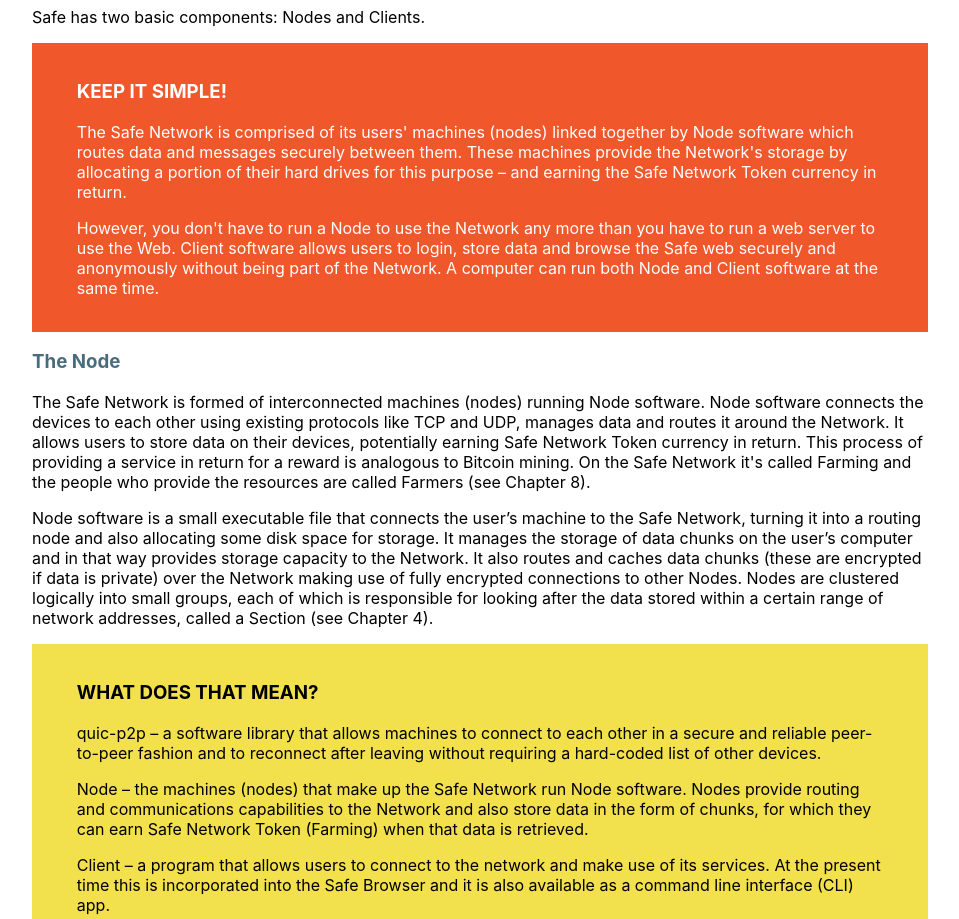
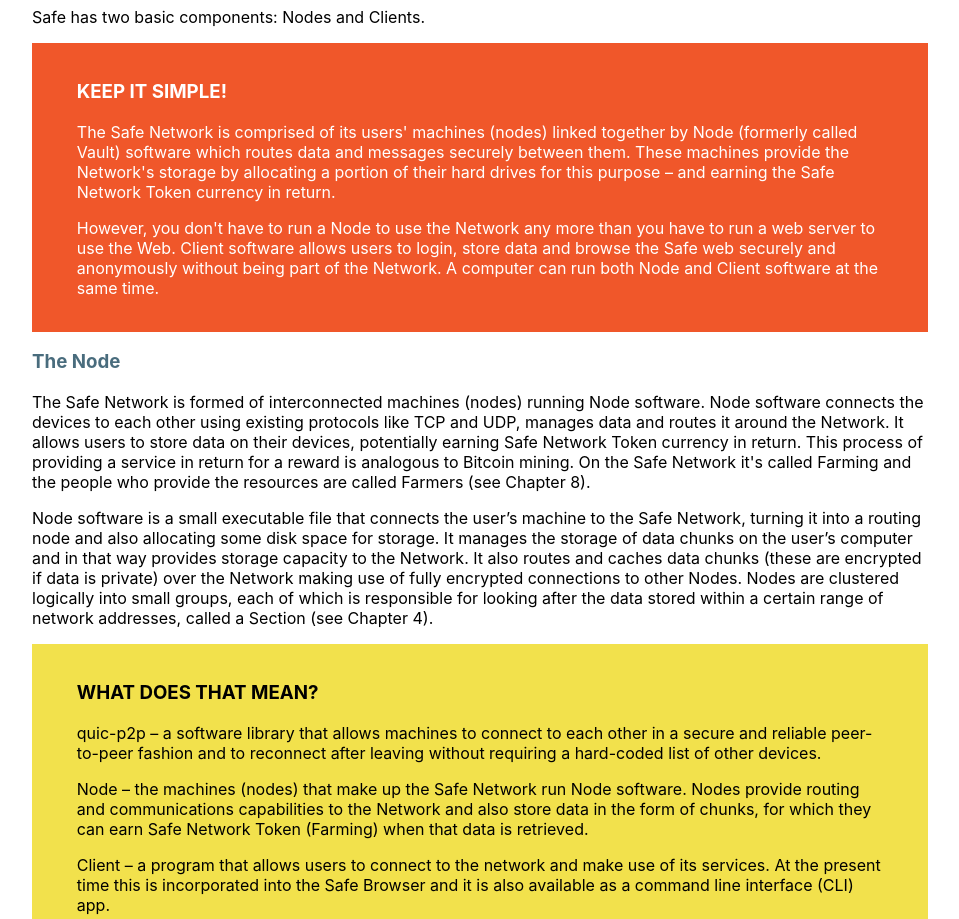
Before and after one commit to safenetwork/primer.safenetwork.org, a React (Create React App) app: page / in a window 1280 px wide. Shown: the part 5880-6799 px from the top of the page, without its empty margins (160-1119 px from the left). Built offline with nearby package versions, Linux system fonts and the light colour scheme; the HTML template or start-up script is replaced by a standard one.

Commit message:
Update Chap3.js

```diff
--- a/src/pages/Chap3.js
+++ b/src/pages/Chap3.js
@@ -22,7 +22,7 @@ const component = () => (
 
         <h3>Keep it simple!</h3>
 
-            <p>The Safe Network is comprised of its users' machines (nodes) linked together by Node software which routes data and messages securely between them. These machines provide the Network's storage by allocating a portion of their hard drives for this purpose &ndash; and earning the Safe Network Token currency in return.</p>
+            <p>The Safe Network is comprised of its users' machines (nodes) linked together by Node (formerly called Vault) software which routes data and messages securely between them. These machines provide the Network's storage by allocating a portion of their hard drives for this purpose &ndash; and earning the Safe Network Token currency in return.</p>
             <p>However, you don't have to run a Node to use the Network any more than you have to run a web server to use the Web. Client software allows users to login, store data and browse the Safe web securely and anonymously without being part of the Network. A computer can run both Node and Client software at the same time.&nbsp;&nbsp; </p>
         </div>
 
```
